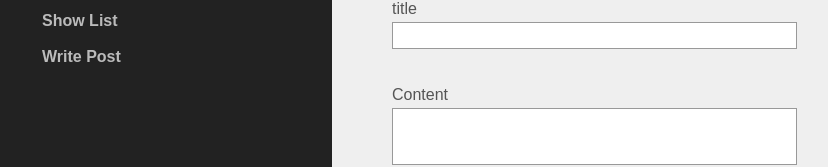
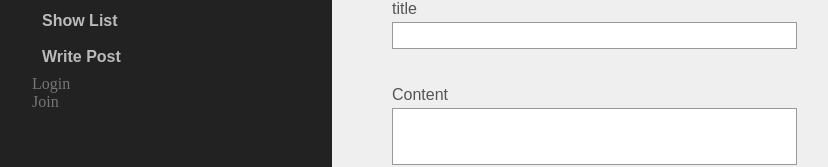
Before and after one commit to klmwook/react-node, a React (Create React App) app in the folder client/: page /edit/1 in a window 1280 px wide. Shown: the part 129-296 px from the top of the page, without its empty margins (18-846 px from the left). Built offline with nearby package versions, Linux system fonts and the light colour scheme; no server answers.

Commit message:
header 로깅ㄴ, 회원가입 메뉴 추가 및 css 추가

```diff
--- a/client/src/common/Header.jsx
+++ b/client/src/common/Header.jsx
@@ -31,6 +31,21 @@ function Header() {
 		}
 	`;
 
+	const Util = styled.ul`
+		position: absolute;
+		bottom: 50px;
+		left: 50px;
+		display: flex;
+		gap: 20px;
+
+		li {
+			a {
+				font: 14px/1 'arial';
+				color: #555;
+			}
+		}
+	`;
+
 	return (
 		<HeaderWrap>
 			<Logo>
@@ -49,6 +64,19 @@ function Header() {
 					</NavLink>
 				</li>
 			</Gnb>
+
+			<ul>
+				<li>
+					<NavLink to='/login' style={(props) => (props.isActive ? activeStyle : null)}>
+						Login
+					</NavLink>
+				</li>
+				<li>
+					<NavLink to='/join' style={(props) => (props.isActive ? activeStyle : null)}>
+						Join
+					</NavLink>
+				</li>
+			</ul>
 		</HeaderWrap>
 	);
 }
```
Also changed, not shown: client/src/user/Login.jsx (added, +7 -0 lines).
